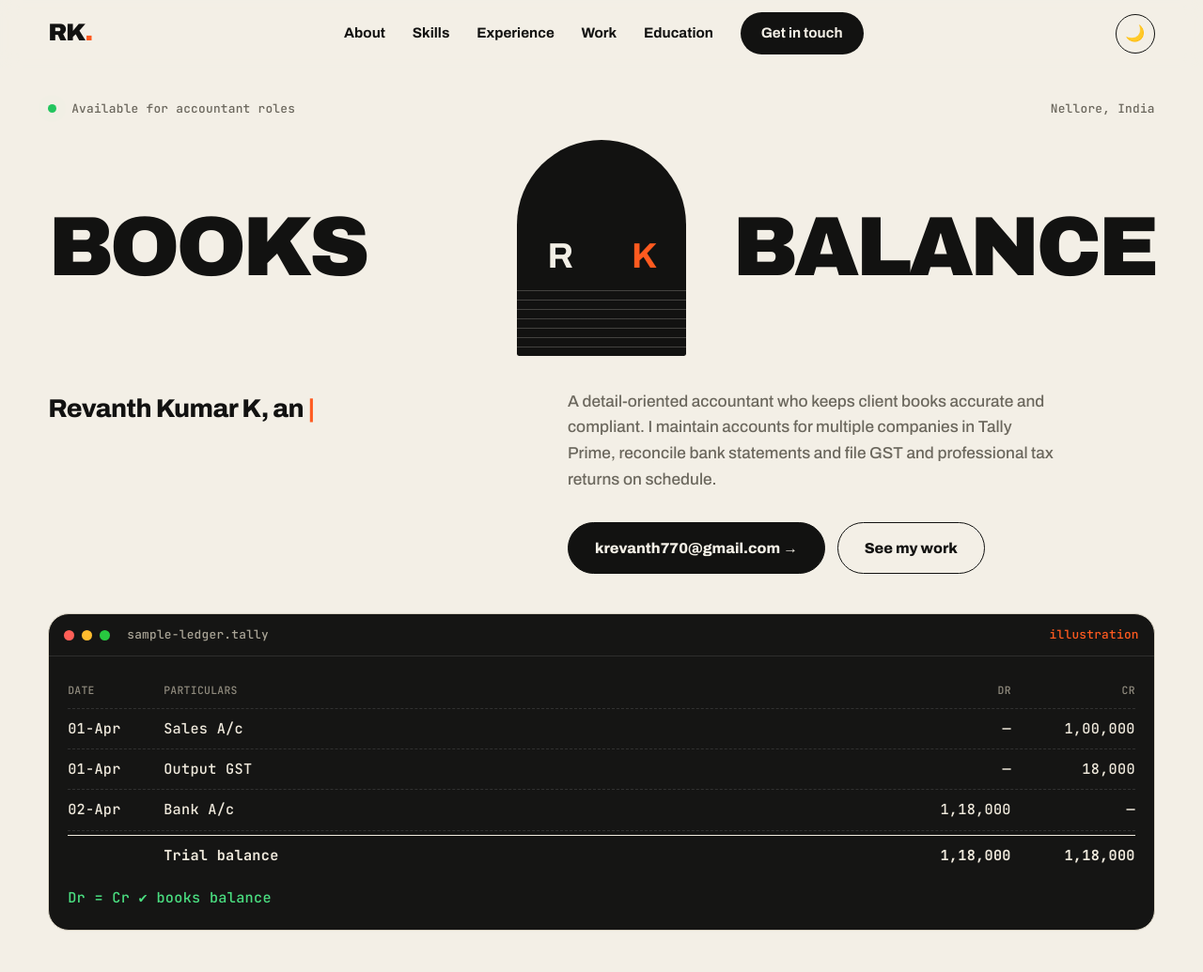
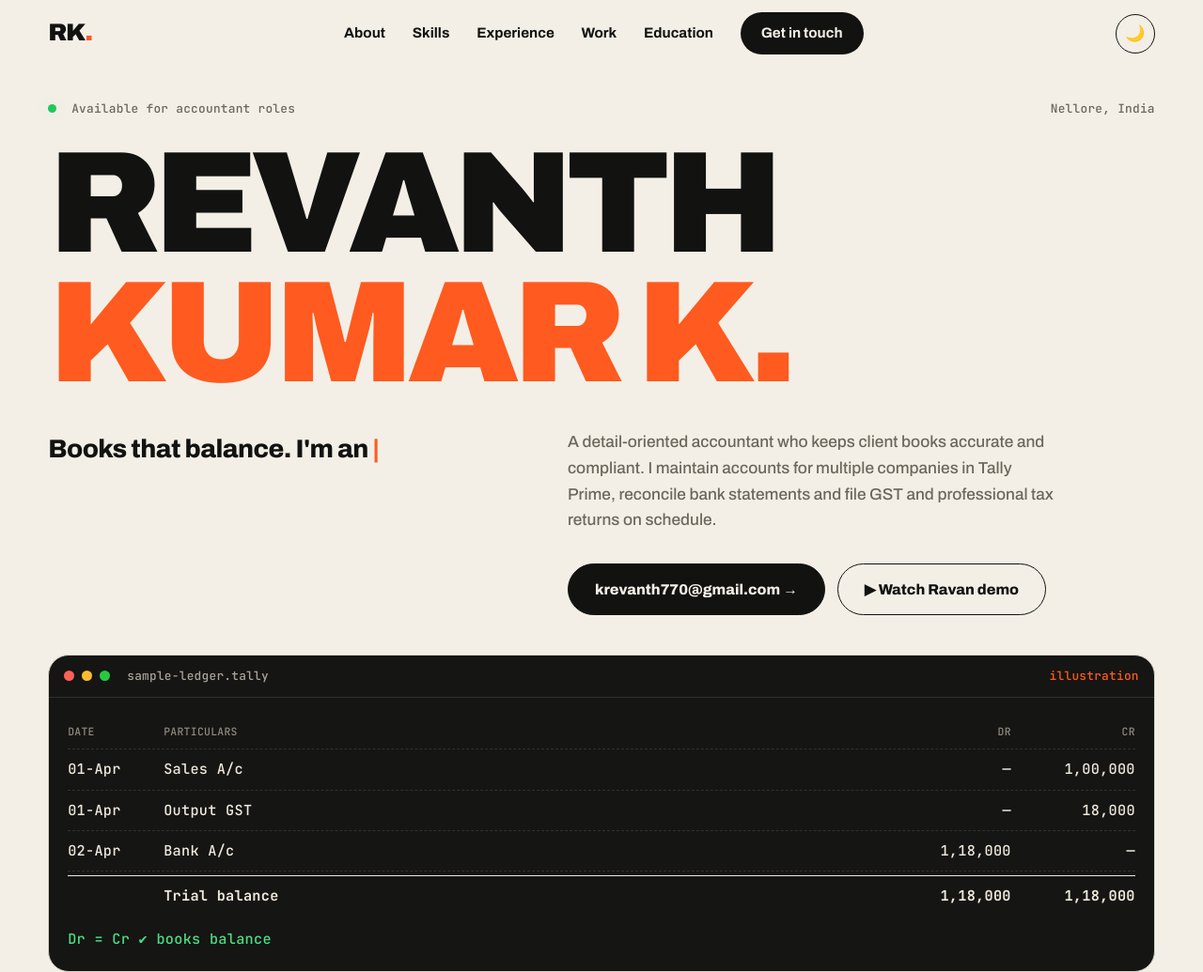
Before and after one commit to Revanth209/portfolio, a plain HTML site: page index.html in a window 1280 px wide. Shown: the top 1035 px of the page at 94% size. Drawn offline with Linux system fonts and the light colour scheme.

Commit message:
Add files via upload

```diff
--- a/index.html
+++ b/index.html
@@ -39,13 +39,12 @@
         </div>
 
         <h1 class="mega reveal">
-          <span class="w1">BOOKS</span>
-          <span class="monogram" aria-hidden="true"><b>R</b><b>K</b></span>
-          <span class="w2">BALANCE</span>
+          <span>REVANTH</span>
+          <span class="hl">KUMAR K.</span>
         </h1>
 
         <div class="hero-sub reveal">
-          <p class="role">Revanth Kumar K, an <span id="typing"></span><span class="cursor">|</span></p>
+          <p class="role">Books that balance. I'm an <span id="typing"></span><span class="cursor">|</span></p>
           <p class="lead">
             A detail-oriented accountant who keeps client books accurate and compliant. I maintain
             accounts for multiple companies in Tally Prime, reconcile bank statements and file GST
@@ -53,7 +52,7 @@
           </p>
           <div class="hero-btns">
             <a href="mailto:krevanth770@gmail.com" class="pill dark">krevanth770@gmail.com →</a>
-            <a href="#projects" class="pill ghost">See my work</a>
+            <a href="#projects" class="pill ghost">▶ Watch Ravan demo</a>
           </div>
         </div>
 
@@ -190,8 +189,8 @@
         <!-- Featured: Ravan -->
         <article class="featured reveal">
           <div class="video-wrap">
-            <video id="ravan-video" controls preload="metadata" playsinline poster="../ravan-poster.jpg">
-              <source src="../ravan-demo.mp4" type="video/mp4" />
+            <video id="ravan-video" controls preload="metadata" playsinline poster="ravan-poster.jpg">
+              <source src="ravan-demo.mp4" type="video/mp4" />
               Your browser does not support the video tag.
             </video>
             <div class="video-fallback">
--- a/style.css
+++ b/style.css
@@ -86,23 +86,10 @@ em { font-style: normal; color: var(--accent); }
 @keyframes pulse { 0% { box-shadow: 0 0 0 0 rgba(34,197,94,.6);} 100% { box-shadow: 0 0 0 10px rgba(34,197,94,0);} }
 
 .mega {
-  display: grid; grid-template-columns: 1fr auto 1fr; align-items: center; gap: clamp(.6rem, 2vw, 2rem);
-  font-weight: 900; line-height: .9; letter-spacing: -.045em; font-size: clamp(2.6rem, 7vw, 6.8rem);
+  display: flex; flex-direction: column; gap: .02em;
+  font-weight: 900; line-height: .88; letter-spacing: -.05em; font-size: clamp(3rem, 12vw, 11rem);
 }
-.mega > * { min-width: 0; }
-.mega .w1 { text-align: left; }
-.mega .w2 { text-align: right; }
-.monogram {
-  display: grid; grid-template-columns: 1fr 1fr; place-items: center;
-  width: clamp(100px, 14vw, 210px); aspect-ratio: .78; border-radius: 999px 999px 24px 24px;
-  background: var(--inv-bg); color: var(--inv-ink); position: relative; overflow: hidden;
-  font-size: .42em; letter-spacing: -.05em; padding-top: 10%;
-}
-.monogram b:last-child { color: var(--accent); }
-.monogram::after {
-  content: ""; position: absolute; inset: auto 0 0 0; height: 34%;
-  background: repeating-linear-gradient(0deg, transparent 0 9px, color-mix(in srgb, var(--inv-ink) 22%, transparent) 9px 10px);
-}
+.mega .hl { color: var(--accent); }
 
 .hero-sub { display: grid; grid-template-columns: 1fr 1.2fr; gap: 2rem; align-items: start; margin: 2.2rem 0 2.6rem; }
 .role { font-size: clamp(1.15rem, 2.4vw, 1.7rem); font-weight: 800; letter-spacing: -.02em; min-height: 2.2em; }
@@ -252,10 +239,7 @@ em { font-style: normal; color: var(--accent); }
   .nav-menu a { padding: 16px 6%; border-top: 1px solid var(--line); font-size: 1.05rem; }
   .nav-menu a::after { display: none; }
   .nav-cta { margin: 12px 6% 16px; text-align: center; border-radius: 999px; }
-  .mega { grid-template-columns: 1fr; justify-items: start; gap: .4rem; font-size: clamp(3.4rem, 19vw, 6rem); }
-  .mega .w2 { text-align: left; }
-  .monogram { width: 120px; aspect-ratio: 2.2; border-radius: 999px; font-size: .3em; padding-top: 0; }
-  .monogram::after { display: none; }
+  .mega { font-size: clamp(3rem, 14vw, 6rem); }
   .stats, .cards { grid-template-columns: 1fr; }
   .stat { min-height: 160px; }
   .srow { grid-template-columns: 1fr; gap: .8rem; padding: 1.6rem 0; }
```
